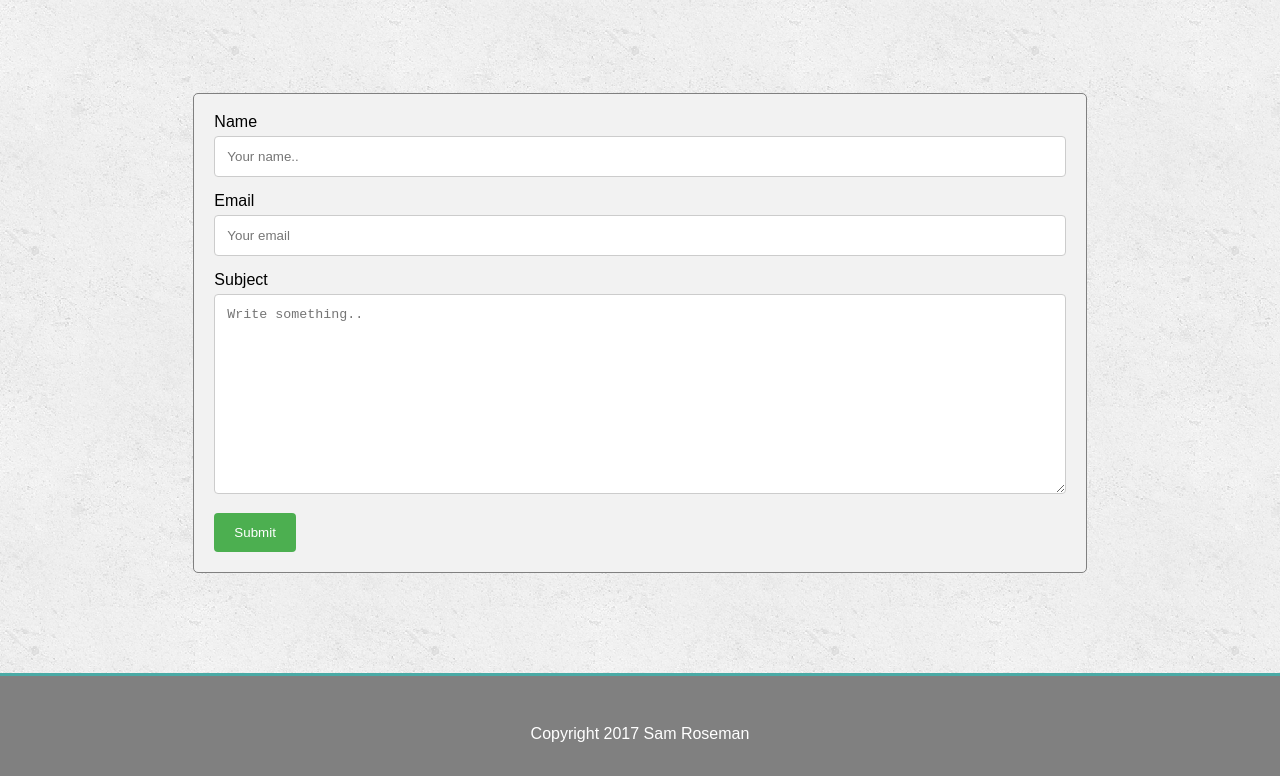
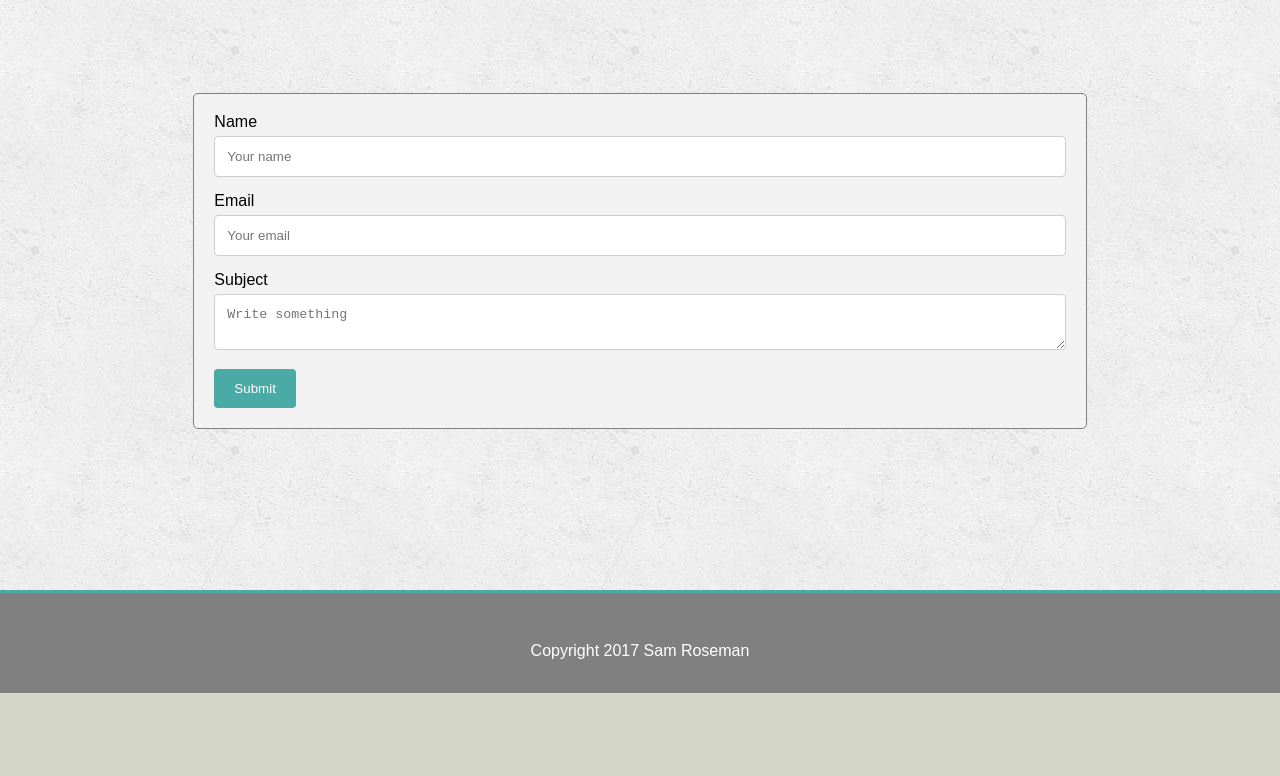
Before and after one commit to SamRoseman/Basic-Portfolio, a plain HTML site: page contact.html in a window 1280 px wide. Shown: the part 107-883 px from the top of the page. After the commit the page ends 800 px from the top, so only its background shows below. Drawn offline with Linux system fonts and the light colour scheme.

Commit message:
final touchups

```diff
--- a/assets/css/style.css
+++ b/assets/css/style.css
@@ -132,34 +132,30 @@ footer {
     color: white;
 }
 
-/* Style inputs with type="text", select elements and textareas */
-input[type=text], select, textarea {
-    width: 100%; /* Full width */
-    padding: 12px; /* Some padding */
-    border: 1px solid #ccc; /* Gray border */
-    border-radius: 4px; /* Rounded borders */
-    box-sizing: border-box; /* Make sure that padding and width stays in place */
-    margin-top: 6px; /* Add a top margin */
-    margin-bottom: 16px; /* Bottom margin */
-    resize: vertical /* Allow the user to vertically resize the textarea (not horizontally) */
+
+input,
+textarea {
+    width: 100%;
+    padding: 12px;
+    border: 1px solid #ccc;
+    border-radius: 4px;
+    margin-top: 6px;
+    margin-bottom: 16px;
+
 }
 
-/* Style the submit button with a specific background color etc */
-input[type=submit] {
-    background-color: #4CAF50;
+button {
+    background-color: #4aaaa5;
     color: white;
     padding: 12px 20px;
     border: none;
     border-radius: 4px;
-    cursor: pointer;
+
 }
 
-/* When moving the mouse over the submit button, add a darker green color */
-input[type=submit]:hover {
-    background-color: #45a049;
+button:hover {
+    background-color: #327370;
 }
-
-/* Add a background color and some padding around the form */
 .container {
 	margin:100px;
     border-radius: 5px;
--- a/contact.html
+++ b/contact.html
@@ -22,27 +22,26 @@
 
 	</header>
 
-<!-- About Me Section -->
+<!-- Contact Form -->
 
 	<div id="flex">
 		<div class="container">
-		  <form action="/action_page.php">
+		  <form>
 
-		    <label for="fname">Name</label>
-		    <input type="text" id="fname" name="firstname" placeholder="Your name..">
+		    <label>Name</label>
+		    <input type="text" placeholder="Your name">
 
-		    <label for="lname">Email</label>
-		    <input type="text" id="lname" name="lastname" placeholder="Your email">
+		    <label>Email</label>
+		    <input type="text" placeholder="Your email">
 
-		    <label for="subject">Subject</label>
-		    <textarea id="subject" name="subject" placeholder="Write something.." style="height:200px"></textarea>
+		    <label>Subject</label>
+		    <textarea type="text" placeholder="Write something"></textarea>
 
-		    <input type="submit" value="Submit">
+			<button>Submit</button>
 
 		  </form>
 		</div>
 	</div>
-
 
 
 	<!-- Footer -->
```
Also changed, not shown: index.html (+3 -2 lines), portfolio.html (+1 -1 lines).
